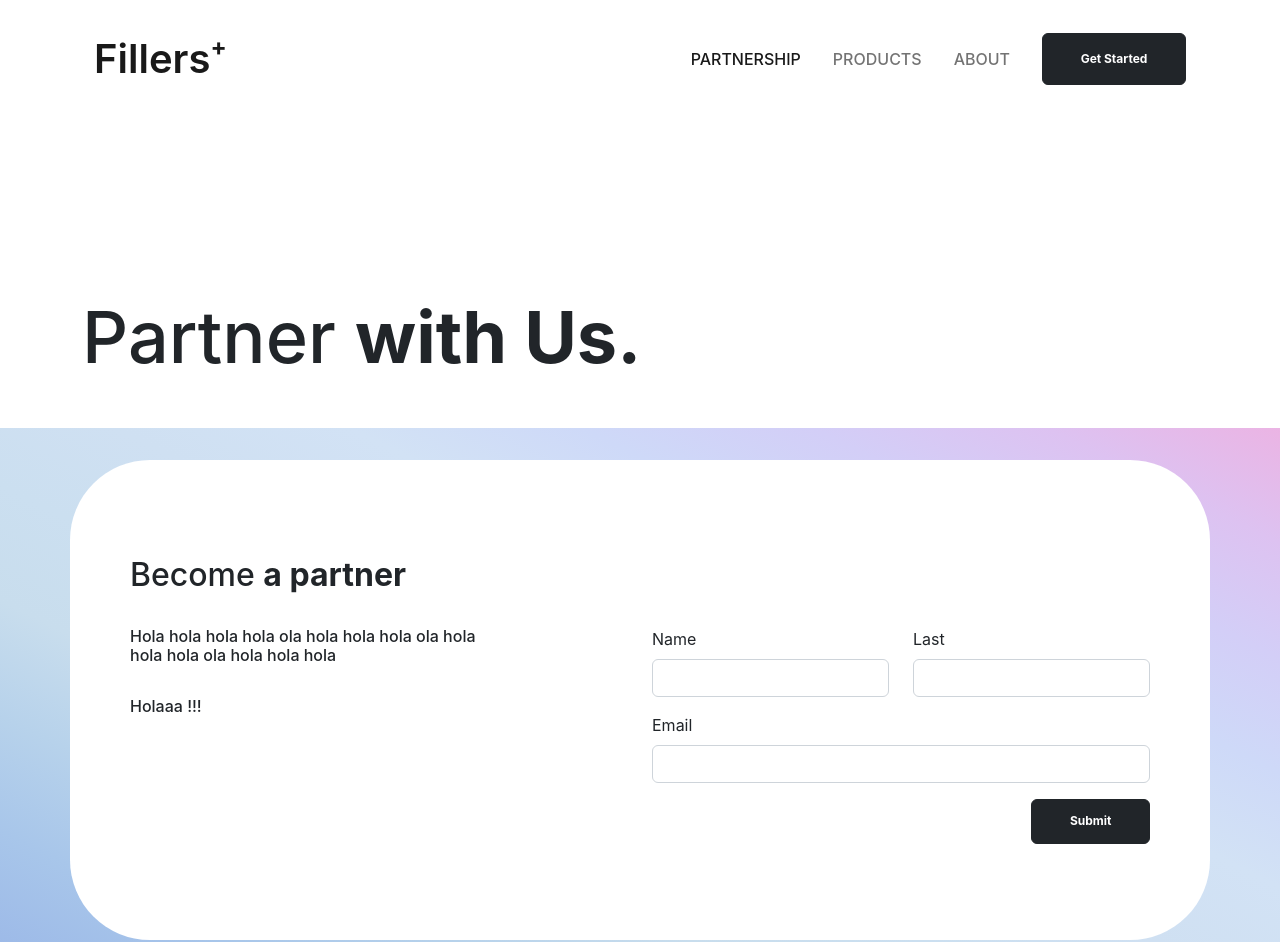
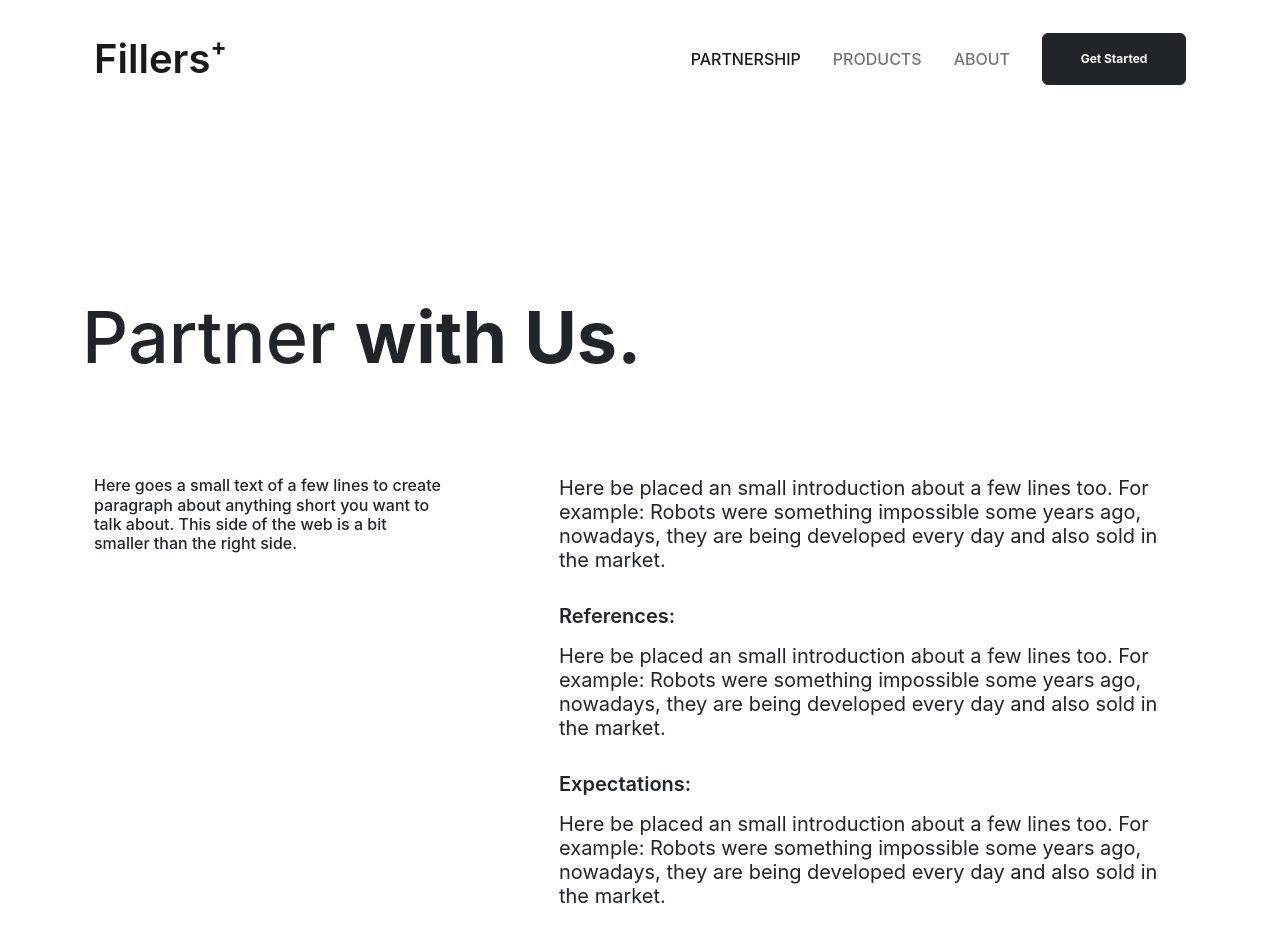
Before and after one commit to mchumpitazp/fillers, a React (Create React App) app in the folder fillers_frontend/: page /partnership in a window 1280 px wide. Shown: the top 942 px of the page. Built offline with nearby package versions, Linux system fonts and the light colour scheme.

Commit message:
Partner page improvements

```diff
--- a/fillers_frontend/src/App.scss
+++ b/fillers_frontend/src/App.scss
@@ -5,7 +5,7 @@ h1 { font-size: 4.5rem; }
 h2 { font-size: 4rem; }
 h3 { font-size: 3.25rem;}
 h4 { font-size: 2rem; }
-h5 { font-size: 1.25rem; }
+h5 { font-size: 1.25rem; font-weight: 600; }
 h6 { font-size: 1rem; }
 p  { font-size: 0.75rem;}
 
@@ -43,8 +43,23 @@ h1 {
 }
 
 #partner-page {
+    h5 {
+        font-weight: 400;
+        margin-bottom: 2rem;
+    }
+
+    .partner-subtitle {
+        font-weight: 600;
+        margin-bottom: 1rem;
+    }
+
     h6 {
         word-wrap: break-word;
+        margin-bottom: 2rem;
+    }
+
+    #partner-info {
+        margin: 6rem 0rem;
     }
 }
 
--- a/fillers_frontend/src/components/PartnerComponent.js
+++ b/fillers_frontend/src/components/PartnerComponent.js
@@ -7,14 +7,26 @@ function Partner() {
         <Container id='partner-page'>
             <h1 className='mb-5'>Partner <strong>with Us.</strong></h1>
 
-             {/* <Row>
-                <Col md className='col-md-5'>
-                    <h6>HOLAHOLAHOLAHOLAHOLAHOLAHOLAHOLAHOLAHOLAHOLAHOLAHOLAHOLAHOLAHOLAHOLAHOLAHOLAHOLAHOLAHOLAHOLAHOLAHOLAHOLAHOLAHOLA</h6>
+            <Row id='partner-info'>
+                <Col md className='col-md-4'>
+                    <h6>Here goes a small text of a few lines to create paragraph about anything short you want to talk about. This side of the web is a bit smaller than the right side.</h6>
                 </Col>
-                <Col md className='col-md-7'>
-                    HOLA
+                <Col md className='col-md-7 offset-md-1'>
+                    <h5>Here be placed an small introduction about a few lines too. For example: Robots were something impossible some years ago, nowadays, they are being developed every day and also sold in the market.</h5>
+
+                    <h5 className='partner-subtitle'>References:</h5>
+
+                    <h5>Here be placed an small introduction about a few lines too. For example: Robots were something impossible some years ago, nowadays, they are being developed every day and also sold in the market.</h5>
+
+                    <h5 className='partner-subtitle'>Expectations:</h5>
+
+                    <h5>Here be placed an small introduction about a few lines too. For example: Robots were something impossible some years ago, nowadays, they are being developed every day and also sold in the market.</h5>
+
+                    <h5 className='partner-subtitle'>Mision & Vision:</h5>
+
+                    <h5>Here be placed an small introduction about a few lines too. For example: Robots were something impossible some years ago, nowadays, they are being developed every day and also sold in the market.</h5>
                 </Col>
-            </Row> */}
+            </Row>
 
         </Container>
     )
```
Also changed, not shown: 2 other files (tests, documents, lock files or other folders).
